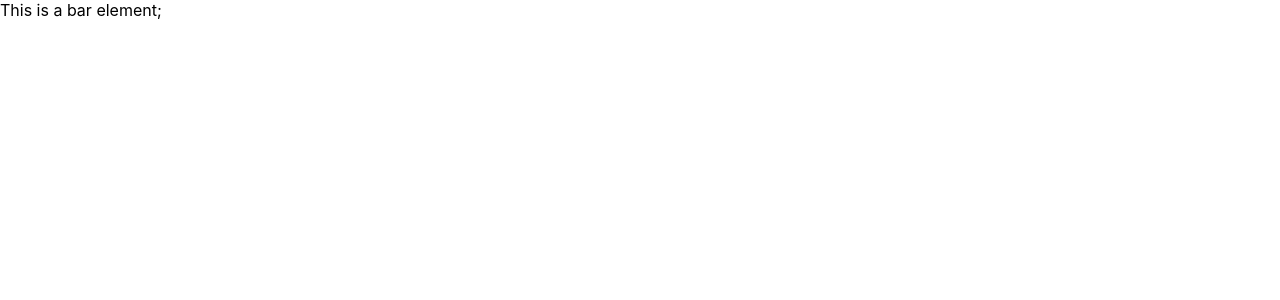
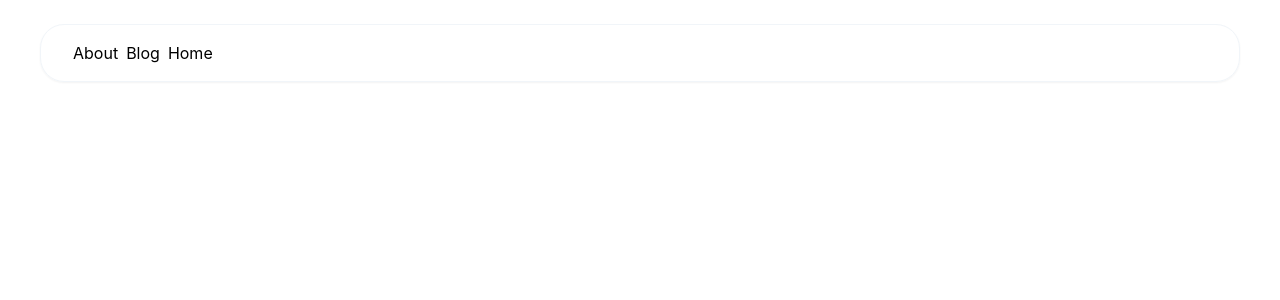
Before and after one commit to usmanity/homepage, a Next.js app: page /about in a window 1280 px wide. Shown: the top 300 px of the page. Built offline with nearby package versions, Linux system fonts and the light colour scheme.

Commit message:
deps: adding tailwind

```diff
--- a/components/Bar.tsx
+++ b/components/Bar.tsx
@@ -1,5 +1,34 @@
+import Link from "next/link";
+
+const pages = [
+  {
+    link: "/about",
+    title: "About",
+  },
+  {
+    link: "https://blog.usmanity.com",
+    title: "Blog",
+  },
+  {
+    title: "Home",
+    link: "/",
+  },
+];
+
 const Bar = () => {
-  return <>This is a bar element;</>;
+  return (
+    <div className="border border-slate-100 mx-10 my-6 rounded-3xl py-4 px-8 shadow-sm">
+      <div className="flex">
+        {pages.map((page) => {
+          return (
+            <div className="mr-2" onClick={(page) => {}}>
+              <Link href={page.link}>{page.title}</Link>
+            </div>
+          );
+        })}
+      </div>
+    </div>
+  );
 };
 
 export default Bar;
--- a/package.json
+++ b/package.json
@@ -9,9 +9,12 @@
     "lint": "next lint"
   },
   "dependencies": {
+    "autoprefixer": "^10.4.5",
     "next": "12.1.4",
+    "postcss": "^8.4.12",
     "react": "18.0.0",
-    "react-dom": "18.0.0"
+    "react-dom": "18.0.0",
+    "tailwindcss": "^3.0.24"
   },
   "devDependencies": {
     "@types/node": "17.0.23",
--- /dev/null
+++ b/postcss.config.js
@@ -0,0 +1,6 @@
+module.exports = {
+  plugins: {
+    tailwindcss: {},
+    autoprefixer: {},
+  },
+}
--- a/styles/globals.css
+++ b/styles/globals.css
@@ -1,3 +1,7 @@
+@tailwind base;
+@tailwind components;
+@tailwind utilities;
+
 html,
 body {
   padding: 0;
--- /dev/null
+++ b/tailwind.config.js
@@ -0,0 +1,10 @@
+module.exports = {
+  content: [
+    "./pages/**/*.{js,ts,jsx,tsx}",
+    "./components/**/*.{js,ts,jsx,tsx}",
+  ],
+  theme: {
+    extend: {},
+  },
+  plugins: [],
+};
```
Also changed, not shown: 1 other file (tests, documents, lock files or other folders).
